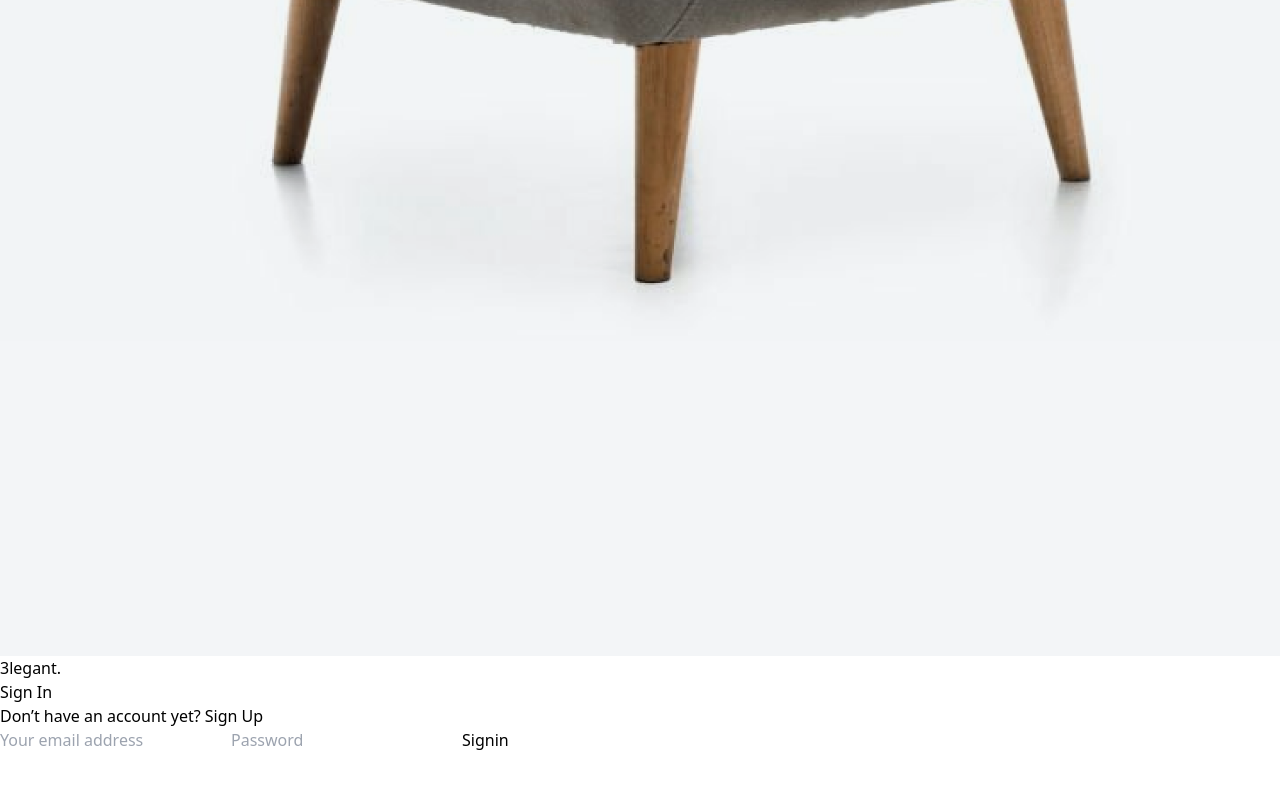
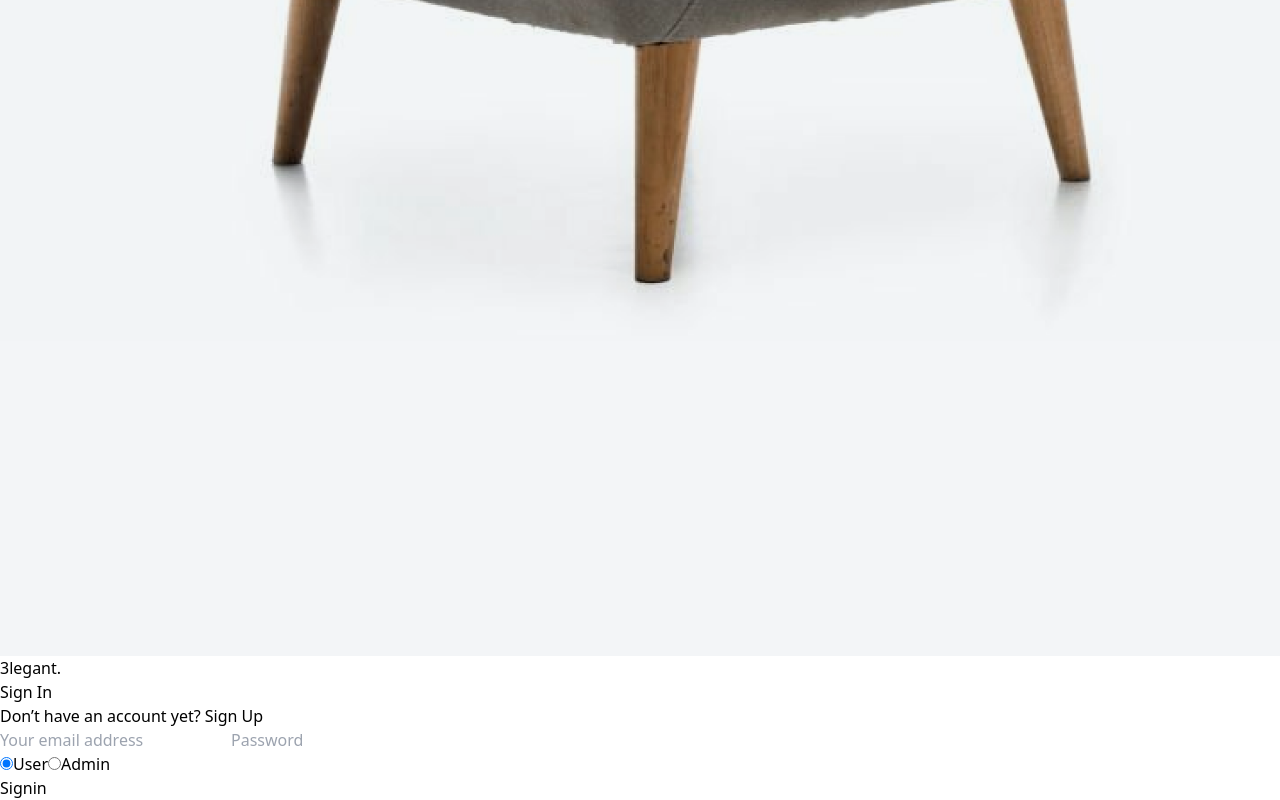
Before and after one commit to gauravsingh94/fullstack-ecommerce--application, a React (Vite) app in the folder client/: page /signin in a window 1280 px wide. Shown: the part 1222-2022 px from the top of the page. Before the commit the page ends 1974 px from the top, so only its background shows below. Built offline with nearby package versions, Linux system fonts and the light colour scheme.

Commit message:
connected signin and signup page to server.

```diff
--- a/client/package.json
+++ b/client/package.json
@@ -10,6 +10,7 @@
     "preview": "vite preview"
   },
   "dependencies": {
+    "axios": "^1.7.2",
     "react": "^18.3.1",
     "react-dom": "^18.3.1",
     "react-router-dom": "^6.24.1"
--- a/client/src/pages/SigninPage/SigninForm.tsx
+++ b/client/src/pages/SigninPage/SigninForm.tsx
@@ -1,4 +1,43 @@
+import { useState } from "react";
+import { useNavigate } from "react-router-dom";
+import axios from "axios";
+
 const SigninForm = () => {
+  const [email, setEmail] = useState("");
+  const [password, setPassword] = useState("");
+  const [role, setRole] = useState("user");
+  const navigate = useNavigate();
+
+  const handleRoleChange = (e: React.ChangeEvent<HTMLInputElement>) => {
+    setRole(e.target.value);
+  };
+
+  const handleSubmit = async () => {
+    const data = {
+      email,
+      password,
+    };
+
+    const url =
+      role === "admin"
+        ? "http://localhost:3000/admin/login"
+        : "http://localhost:3000/user/login";
+
+    try {
+      const response = await axios.post(url, data);
+      if (response.data.token) {
+        localStorage.setItem("token", response.data.token);
+        role === "admin"
+          ? navigate("/admin/product")
+          : navigate("/user/product");
+      } else {
+        alert("Incorrect username or passoword.");
+      }
+    } catch (error) {
+      console.error("Error during signup:", error);
+    }
+  };
+
   return (
     <div className="w-[50%] h-full flex flex-col justify-center items-center ">
       <div className="flex flex-col gap-6">
@@ -8,14 +47,39 @@ const SigninForm = () => {
           type="email"
           placeholder="Your email address"
           className="mt-2 p-2 border-b border-gray-500 placeholder-slate-500"
+          onChange={(e) => setEmail(e.target.value)}
         />
         <input
           type="password"
           placeholder="Password"
           className="mt-2 p-2 border-b border-gray-500 placeholder-slate-500"
+          onChange={(e) => setPassword(e.target.value)}
         />
+        <div className="flex gap-4">
+          <label>
+            <input
+              type="radio"
+              value="user"
+              checked={role === "user"}
+              onChange={handleRoleChange}
+            />
+            User
+          </label>
+          <label>
+            <input
+              type="radio"
+              value="admin"
+              checked={role === "admin"}
+              onChange={handleRoleChange}
+            />
+            Admin
+          </label>
+        </div>
 
-        <button className="mt-2 p-2 bg-black text-white rounded hover:bg-white hover:text-black border border-black transition duration-300 ease-in-out">
+        <button
+          onClick={handleSubmit}
+          className="mt-2 p-2 bg-black text-white rounded hover:bg-white hover:text-black border border-black transition duration-300 ease-in-out"
+        >
           Signin
         </button>
       </div>
--- a/client/src/pages/SignupPage/SignupForm.tsx
+++ b/client/src/pages/SignupPage/SignupForm.tsx
@@ -1,5 +1,41 @@
-import RadioButton from "./RadioButton";
+import { useState } from "react";
+import axios from "axios";
+import { useNavigate } from "react-router-dom";
 const SignupForm = () => {
+  const [name, setName] = useState("");
+  const [email, setEmail] = useState("");
+  const [image, setImage] = useState("");
+  const [password, setPassword] = useState("");
+  const [role, setRole] = useState("user");
+  const navigate = useNavigate();
+  const handleRoleChange = (e: React.ChangeEvent<HTMLInputElement>) => {
+    setRole(e.target.value);
+  };
+
+  const handleSubmit = async () => {
+    const data = {
+      name,
+      email,
+      image,
+      password,
+    };
+    console.log(data);
+
+    const url =
+      role === "admin"
+        ? "http://localhost:3000/admin/signup"
+        : "http://localhost:3000/user/signup";
+
+    try {
+      const response = await axios.post(url, data);
+      console.log(response.data.token);
+      localStorage.setItem("token", response.data.token);
+      role === "admin" ? navigate("/admin/product") : navigate("/user/product");
+    } catch (error) {
+      console.error("Error during signup:", error);
+    }
+  };
+
   return (
     <div className="w-[50%] h-full flex flex-col justify-center items-center ">
       <div className="flex flex-col gap-6">
@@ -9,25 +45,50 @@ const SignupForm = () => {
           type="text"
           placeholder="Your Name"
           className="mt-2 p-2 border-b border-gray-500 placeholder-slate-500"
+          onChange={(e) => setName(e.target.value)}
         />
         <input
           type="email"
           placeholder="Your email address"
           className="mt-2 p-2 border-b border-gray-500 placeholder-slate-500"
+          onChange={(e) => setEmail(e.target.value)}
         />
         <input
           type="text"
           placeholder="Paste Profile Image link"
           className="mt-2 p-2 border-b border-gray-500 placeholder-slate-500"
+          onChange={(e) => setImage(e.target.value)}
         />
         <input
           type="password"
           placeholder="Password"
           className="mt-2 p-2 border-b border-gray-500 placeholder-slate-500"
+          onChange={(e) => setPassword(e.target.value)}
         />
-        <RadioButton />
-
-        <button className="mt-2 p-2 bg-black text-white rounded hover:bg-white hover:text-black border border-black transition duration-300 ease-in-out">
+        <div className="flex gap-4">
+          <label>
+            <input
+              type="radio"
+              value="user"
+              checked={role === "user"}
+              onChange={handleRoleChange}
+            />
+            User
+          </label>
+          <label>
+            <input
+              type="radio"
+              value="admin"
+              checked={role === "admin"}
+              onChange={handleRoleChange}
+            />
+            Admin
+          </label>
+        </div>
+        <button
+          onClick={handleSubmit}
+          className="mt-2 p-2 bg-black text-white rounded hover:bg-white hover:text-black border border-black transition duration-300 ease-in-out"
+        >
           Signup
         </button>
       </div>
```
